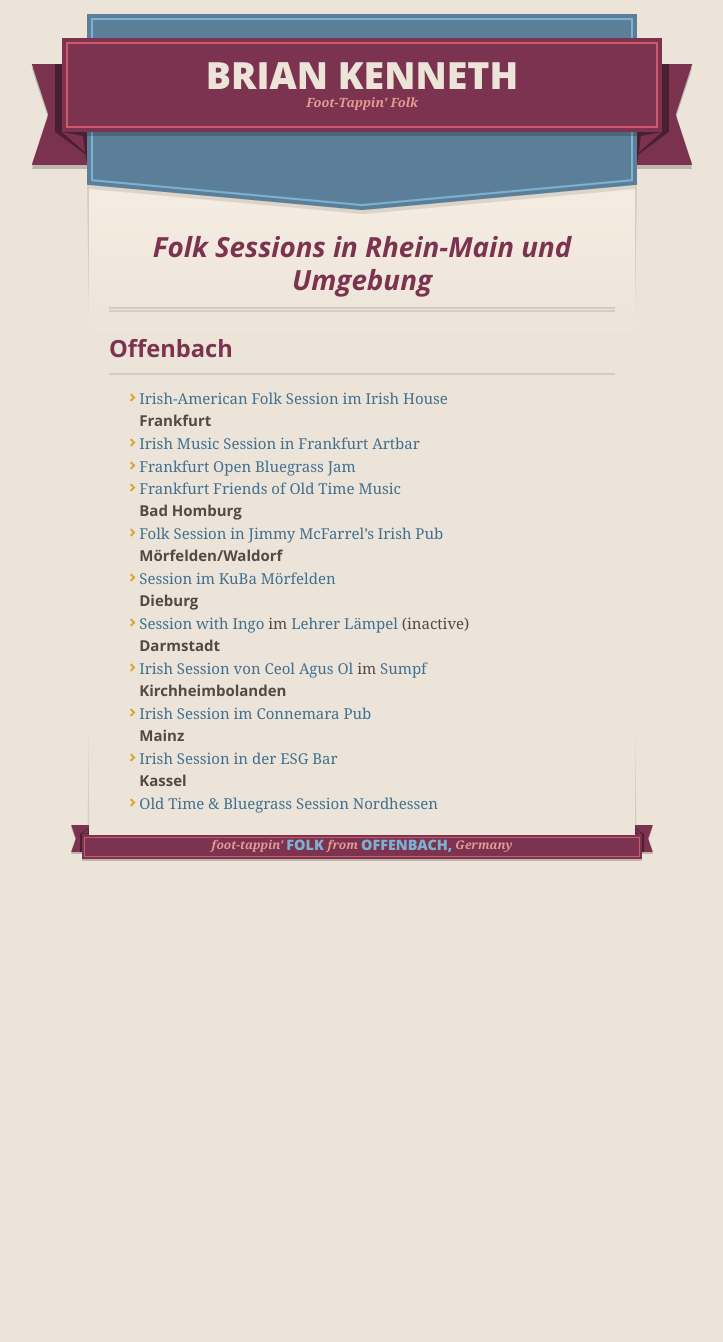
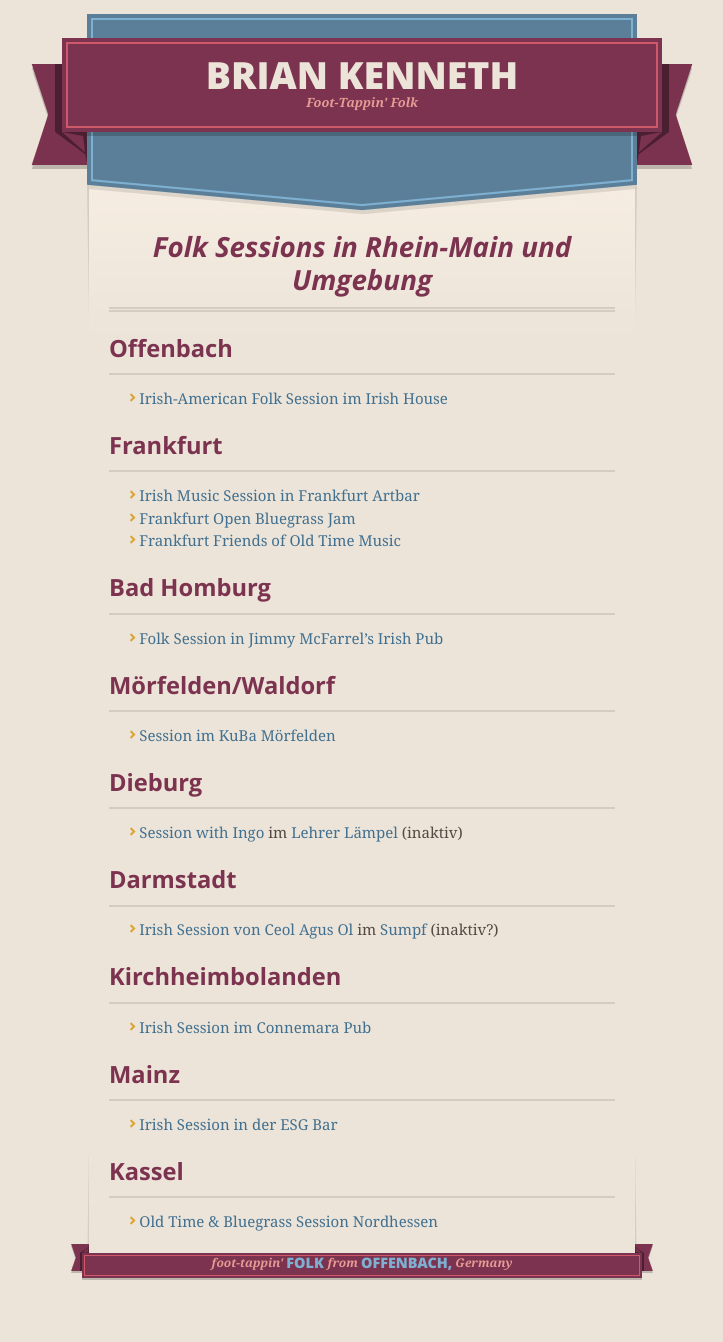
Before and after one commit to BrianInGermany/briankennethmusic, a Jekyll site: the page built from sessions.md, in a window 1280 px wide. Shown: the whole page, without its empty margins (278-1001 px from the left). Built offline with Jekyll 4.4.1, drawn with Linux system fonts in a browser that asks for light colours; our own code applies the rules of GitHub Pages for plain Markdown files; comment, search, counter and statistics services are not loaded; before the commit the page ends 924 px from its top, so only the background shows below that.

Commit message:
fix header

```diff
--- a/sessions.md
+++ b/sessions.md
@@ -2,21 +2,29 @@
 
 ## Offenbach
 - [Irish-American Folk Session im Irish House](https://www.facebook.com/events/1612710329121178)
+
 ## Frankfurt
 - [Irish Music Session in Frankfurt Artbar](http://www.frankfurtartbar.de/)
 - [Frankfurt Open Bluegrass Jam](https://www.facebook.com/groups/586626471416110)
 - [Frankfurt Friends of Old Time Music](https://www.facebook.com/groups/297565680603937)
+
 ## Bad Homburg
 - [Folk Session in Jimmy McFarrel's Irish Pub](https://www.facebook.com/groups/179997665357671)
+
 ## Mörfelden/Waldorf
 - [Session im KuBa Mörfelden](https://www.facebook.com/groups/934781459945844)
+
 ## Dieburg
-- [Session with Ingo](https://www.facebook.com/events/lehrer-l%C3%A4mpel/irish-folk-session/1053057808360256/) im [Lehrer Lämpel](https://lehrerlaempel-dieburg.de/) (inactive)
+- [Session with Ingo](https://www.facebook.com/events/lehrer-l%C3%A4mpel/irish-folk-session/1053057808360256/) im [Lehrer Lämpel](https://lehrerlaempel-dieburg.de/) (inaktiv)
+
 ## Darmstadt
-- [Irish Session von Ceol Agus Ol](https://www.ceol-agus-ol.de/) im [Sumpf](https://www.facebook.com/sumpfindarmstadt/)
+- [Irish Session von Ceol Agus Ol](https://www.ceol-agus-ol.de/) im [Sumpf](https://www.facebook.com/sumpfindarmstadt/) (inaktiv?)
+
 ## Kirchheimbolanden
 - [Irish Session im Connemara Pub](http://www.connemarairishpub.de/html/events.html)
+
 ## Mainz
 - [Irish Session in der ESG Bar](https://www.facebook.com/Irish-Trad-Session-ESG-Bar-2546704292030717/)
+
 ## Kassel
 - [Old Time & Bluegrass Session Nordhessen](https://www.facebook.com/groups/BluegrassNordhessen/)
```
